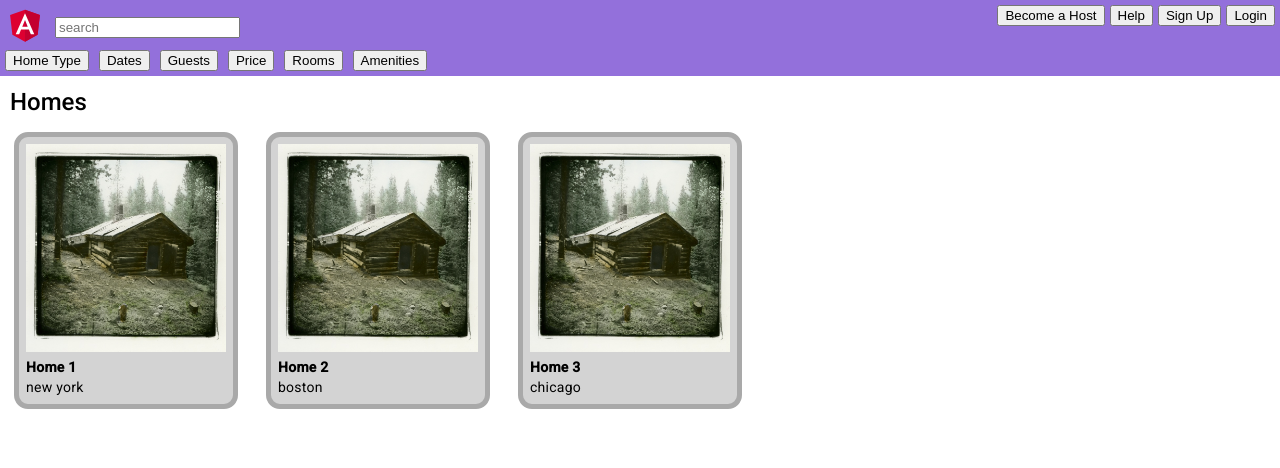
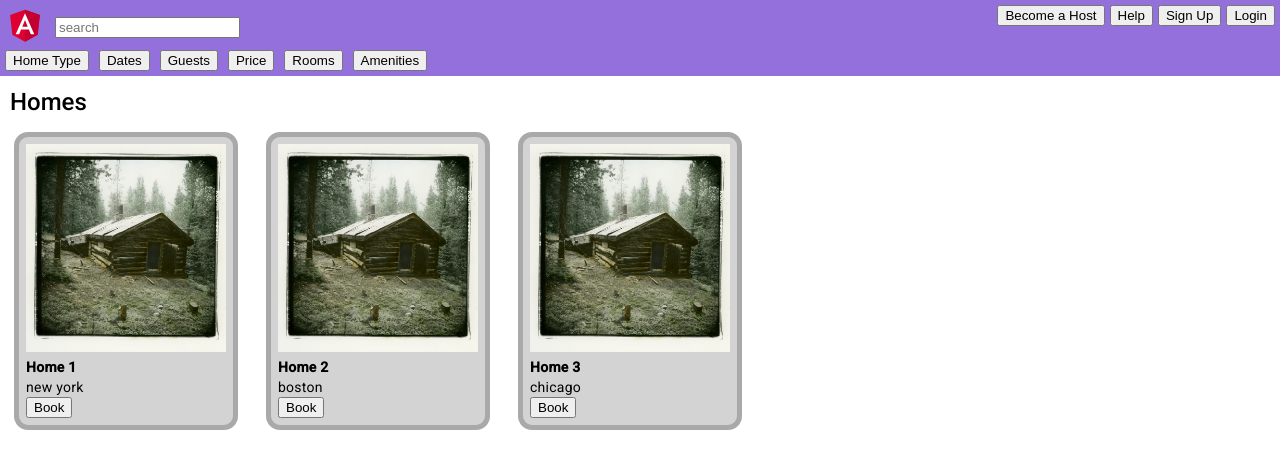
Before and after one commit to juliangarcia11/tdd-playground, an Angular app: page / in a window 1280 px wide. Shown: the top 468 px of the page. Built offline with nearby package versions, Linux system fonts and the light colour scheme.

Commit message:
S4L16: Added test for 'book-btn' and corresponding button on the HomesComponent; 13 of 13 tests passing

```diff
--- a/src/app/components/homes/homes.component.html
+++ b/src/app/components/homes/homes.component.html
@@ -18,5 +18,9 @@
       {{home.location}}
     </div>
 
+    <div data-test="book-btn">
+      <button>Book</button>
+    </div>
+
   </div>
 </div>
```
Also changed, not shown: 1 other file (tests, documents, lock files or other folders).
